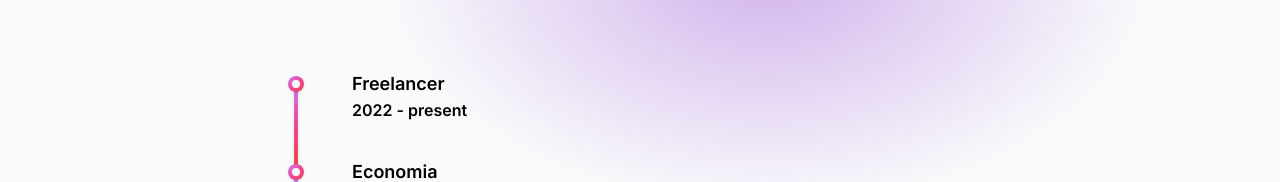
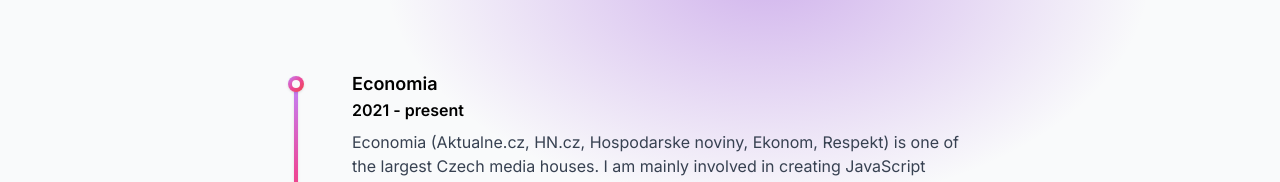
Before and after one commit to rajtslegr/rajtslegr.dev, a Next.js app: page / in a window 1280 px wide. Shown: the part 352-534 px from the top of the page. Built offline with nearby package versions, Linux system fonts and the light colour scheme.

Commit message:
:fire: Remove job description

```diff
--- a/src/data/timeline.ts
+++ b/src/data/timeline.ts
@@ -1,10 +1,6 @@
 import { TimelineData } from '@/types/entities';
 
 export const timelineData: TimelineData[] = [
-  {
-    timeRange: '2022 - present',
-    job: 'Freelancer',
-  },
   {
     timeRange: '2021 - present',
     job: 'Economia',
```
